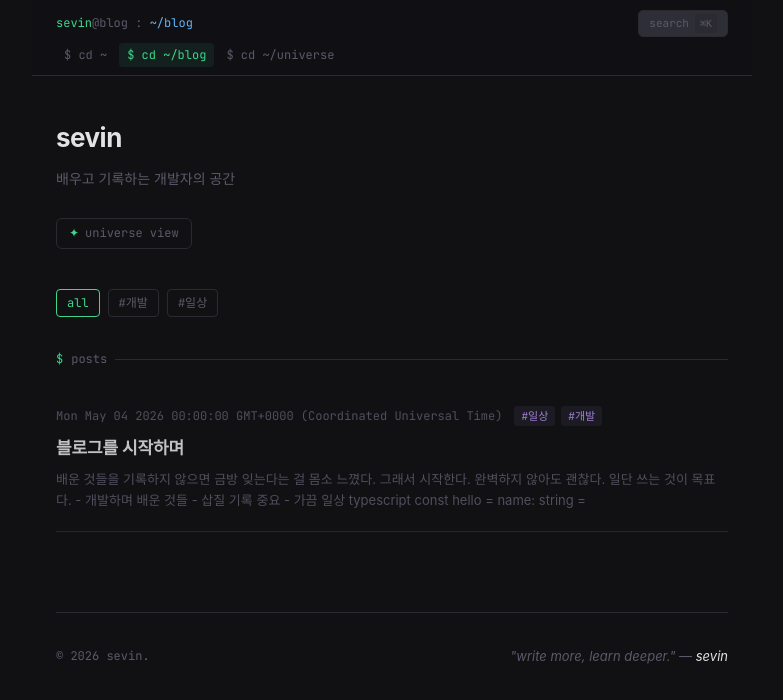
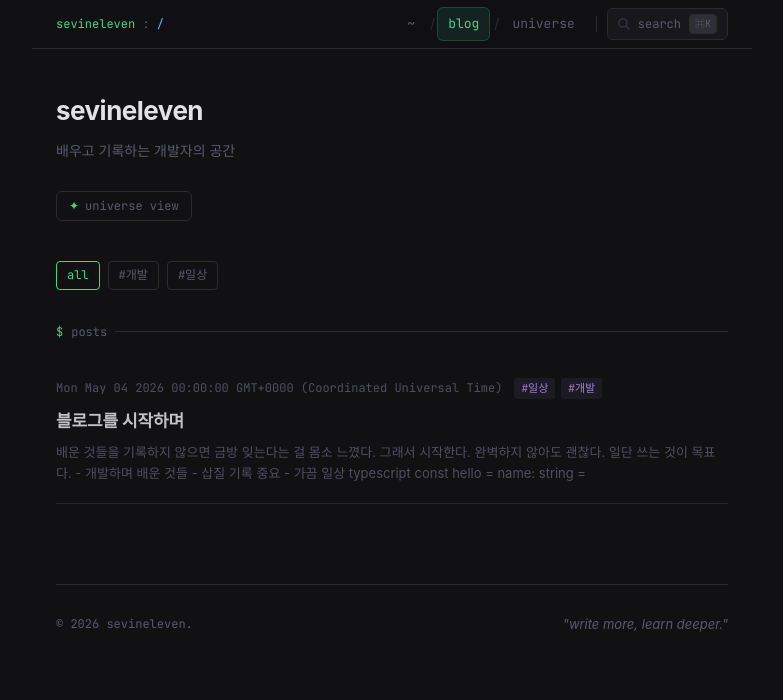
Before and after one commit to sevineleven/blog, a Next.js app: page / in a window 1280 px wide. Shown: the top 700 px of the page, without its empty margins (248-1031 px from the left). Built offline with nearby package versions, Linux system fonts and the light colour scheme; a web font is replaced by a local one.

Commit message:
design: sevineleven으로 변경, 네브바 독자적 디자인으로 개선

```diff
--- a/app/page.tsx
+++ b/app/page.tsx
@@ -17,7 +17,7 @@ export default async function Home({
       <header style={{ padding: '40px 0 40px' }}>
         <div style={{ marginBottom: 12 }}>
           <h1 style={{ fontSize: 26, fontWeight: 700, letterSpacing: '-0.02em', marginBottom: 6 }}>
-            sevin
+            sevineleven
           </h1>
           <p style={{ color: 'var(--muted)', fontSize: 14 }}>
             배우고 기록하는 개발자의 공간
--- a/components/Footer.tsx
+++ b/components/Footer.tsx
@@ -3,17 +3,19 @@ export default function Footer() {
     <footer style={{
       borderTop: '1px solid var(--border)',
       marginTop: 80,
-      padding: '32px 0 48px',
+      padding: '28px 0 52px',
+      display: 'flex',
+      justifyContent: 'space-between',
+      alignItems: 'center',
+      flexWrap: 'wrap',
+      gap: 12,
     }}>
-      <div style={{ display: 'flex', justifyContent: 'space-between', alignItems: 'flex-end', flexWrap: 'wrap', gap: 12 }}>
-        <p style={{ fontFamily: 'var(--mono)', fontSize: 12, color: 'var(--muted)' }}>
-          © {new Date().getFullYear()} sevin.
-        </p>
-        <p style={{ fontSize: 13, color: 'var(--muted)', fontStyle: 'italic', textAlign: 'right' }}>
-          "write more, learn deeper." —{' '}
-          <span style={{ color: 'var(--text)' }}>sevin</span>
-        </p>
-      </div>
+      <span style={{ fontFamily: 'var(--mono)', fontSize: 12, color: 'var(--muted)' }}>
+        © {new Date().getFullYear()} sevineleven.
+      </span>
+      <span style={{ fontSize: 13, color: 'var(--muted)', fontStyle: 'italic' }}>
+        "write more, learn deeper."
+      </span>
     </footer>
   );
 }
--- a/components/Navbar.tsx
+++ b/components/Navbar.tsx
@@ -8,10 +8,15 @@ interface NavbarProps {
   onSearchOpen: () => void;
 }
 
+const NAV = [
+  { label: '~', href: 'https://sevin.dev', external: true, title: 'portfolio' },
+  { label: 'blog', href: '/' },
+  { label: 'universe', href: '/universe' },
+];
+
 export default function Navbar({ onSearchOpen }: NavbarProps) {
   const pathname = usePathname();
 
-  // ⌘K / Ctrl+K 단축키
   useEffect(() => {
     const handler = (e: KeyboardEvent) => {
       if ((e.metaKey || e.ctrlKey) && e.key === 'k') {
@@ -24,115 +29,149 @@ export default function Navbar({ onSearchOpen }: NavbarProps) {
   }, [onSearchOpen]);
 
   const getPath = () => {
-    if (pathname === '/') return '~/blog';
-    if (pathname === '/universe') return '~/blog/universe';
-    if (pathname.startsWith('/posts/')) return `~/blog/${pathname.split('/posts/')[1]}`;
-    return '~/blog';
+    if (pathname === '/') return '/';
+    if (pathname === '/universe') return '/universe';
+    if (pathname.startsWith('/posts/')) return `/posts/${pathname.split('/posts/')[1]}`;
+    return '/';
   };
-
-  const navItems = [
-    { label: '$ cd ~', href: 'https://sevin.dev', external: true },
-    { label: '$ cd ~/blog', href: '/' },
-    { label: '$ cd ~/universe', href: '/universe' },
-  ];
 
   return (
     <nav style={{
       position: 'sticky',
       top: 0,
       zIndex: 50,
-      background: 'rgba(17, 17, 20, 0.85)',
-      backdropFilter: 'blur(12px)',
+      background: 'rgba(17,17,20,0.88)',
+      backdropFilter: 'blur(14px)',
+      WebkitBackdropFilter: 'blur(14px)',
       borderBottom: '1px solid var(--border)',
       marginLeft: -24,
       marginRight: -24,
       padding: '0 24px',
     }}>
-      {/* 상단: 경로 + 검색 */}
       <div style={{
         display: 'flex',
         alignItems: 'center',
         justifyContent: 'space-between',
-        padding: '10px 0 6px',
+        height: 48,
+        gap: 16,
       }}>
-        <div style={{ fontFamily: 'var(--mono)', fontSize: 12 }}>
-          <span style={{ color: 'var(--green)' }}>sevin</span>
-          <span style={{ color: 'var(--muted)' }}>@blog</span>
-          <span style={{ color: 'var(--muted)' }}> : </span>
-          <span style={{ color: 'var(--blue)' }}>{getPath()}</span>
+        {/* 왼쪽: 경로 브레드크럼 */}
+        <div style={{
+          fontFamily: 'var(--mono)',
+          fontSize: 12,
+          color: 'var(--muted)',
+          display: 'flex',
+          alignItems: 'center',
+          gap: 0,
+          minWidth: 0,
+          overflow: 'hidden',
+        }}>
+          <span style={{ color: 'var(--green)', flexShrink: 0 }}>sevineleven</span>
+          <span style={{ flexShrink: 0 }}>&nbsp;:&nbsp;</span>
+          <span style={{
+            color: 'var(--blue)',
+            overflow: 'hidden',
+            textOverflow: 'ellipsis',
+            whiteSpace: 'nowrap',
+          }}>
+            {getPath()}
+          </span>
         </div>
+
+        {/* 오른쪽: 네비 + 검색 */}
+        <div style={{ display: 'flex', alignItems: 'center', gap: 2, flexShrink: 0 }}>
+          {NAV.map((item, i) => {
+            const isActive = !item.external && (
+              item.href === '/' ? pathname === '/' : pathname.startsWith(item.href)
+            );
+            const linkStyle = {
+              fontFamily: 'var(--mono)',
+              fontSize: 13,
+              textDecoration: 'none',
+              padding: '5px 10px',
+              borderRadius: 6,
+              transition: 'all 0.15s',
+              color: isActive ? 'var(--green)' : 'var(--muted)',
+              background: isActive ? 'rgba(61,214,140,0.1)' : 'transparent',
+              border: isActive ? '1px solid rgba(61,214,140,0.2)' : '1px solid transparent',
+              display: 'inline-block',
+            } as React.CSSProperties;
+
+            return (
+              <span key={item.href} style={{ display: 'flex', alignItems: 'center' }}>
+                {i > 0 && (
+                  <span style={{ color: 'var(--border)', fontSize: 14, padding: '0 2px', userSelect: 'none' }}>
+                    /
+                  </span>
+                )}
+                {item.external ? (
+                  <a href={item.href} target="_blank" rel="noopener noreferrer" style={linkStyle}>
+                    {item.label}
+                  </a>
+                ) : (
+                  <Link href={item.href} style={linkStyle}>
+                    {item.label}
+                  </Link>
+                )}
+              </span>
+            );
+          })}
+
+          {/* 구분선 */}
+          <span style={{
+            width: 1,
+            height: 16,
+            background: 'var(--border)',
+            margin: '0 8px',
+            display: 'inline-block',
+          }} />
+
+          {/* 검색 버튼 */}
           <button
             onClick={onSearchOpen}
             style={{
               display: 'flex',
               alignItems: 'center',
-            gap: 6,
+              gap: 8,
               fontFamily: 'var(--mono)',
-            fontSize: 11,
+              fontSize: 12,
               color: 'var(--muted)',
-            background: 'var(--subtle)',
+              background: 'var(--surface)',
               border: '1px solid var(--border)',
-            borderRadius: 5,
-            padding: '3px 10px',
+              borderRadius: 6,
+              padding: '5px 10px',
               cursor: 'pointer',
+              transition: 'all 0.15s',
+              outline: 'none',
+            }}
+            onMouseEnter={(e) => {
+              e.currentTarget.style.borderColor = 'var(--green)';
+              e.currentTarget.style.color = 'var(--text)';
+            }}
+            onMouseLeave={(e) => {
+              e.currentTarget.style.borderColor = 'var(--border)';
+              e.currentTarget.style.color = 'var(--muted)';
             }}
           >
+            <svg width="12" height="12" viewBox="0 0 16 16" fill="none" style={{ opacity: 0.5 }}>
+              <circle cx="6.5" cy="6.5" r="5.5" stroke="currentColor" strokeWidth="1.5"/>
+              <path d="M11 11L14.5 14.5" stroke="currentColor" strokeWidth="1.5" strokeLinecap="round"/>
+            </svg>
             search
             <kbd style={{
               fontSize: 10,
-            background: 'var(--border)',
-            borderRadius: 3,
+              fontFamily: 'var(--mono)',
+              background: 'var(--subtle)',
+              border: '1px solid var(--border)',
+              borderRadius: 4,
               padding: '1px 5px',
               color: 'var(--muted)',
+              lineHeight: 1.6,
             }}>
               ⌘K
             </kbd>
           </button>
         </div>
-
-      {/* 하단: 네비게이션 */}
-      <div style={{ display: 'flex', gap: 4, paddingBottom: 8 }}>
-        {navItems.map((item) => {
-          const isActive = !item.external && (
-            item.href === '/' ? pathname === '/' : pathname.startsWith(item.href)
-          );
-          return item.external ? (
-            <a
-              key={item.href}
-              href={item.href}
-              target="_blank"
-              rel="noopener noreferrer"
-              style={{
-                fontFamily: 'var(--mono)',
-                fontSize: 12,
-                color: 'var(--muted)',
-                textDecoration: 'none',
-                padding: '2px 8px',
-                borderRadius: 4,
-                transition: 'color 0.15s',
-              }}
-            >
-              {item.label}
-            </a>
-          ) : (
-            <Link
-              key={item.href}
-              href={item.href}
-              style={{
-                fontFamily: 'var(--mono)',
-                fontSize: 12,
-                color: isActive ? 'var(--green)' : 'var(--muted)',
-                textDecoration: 'none',
-                padding: '2px 8px',
-                borderRadius: 4,
-                background: isActive ? 'rgba(61,214,140,0.08)' : 'transparent',
-                transition: 'color 0.15s, background 0.15s',
-              }}
-            >
-              {item.label}
-            </Link>
-          );
-        })}
       </div>
     </nav>
   );
```
Lines whose indentation alone changed are shown as unchanged.
